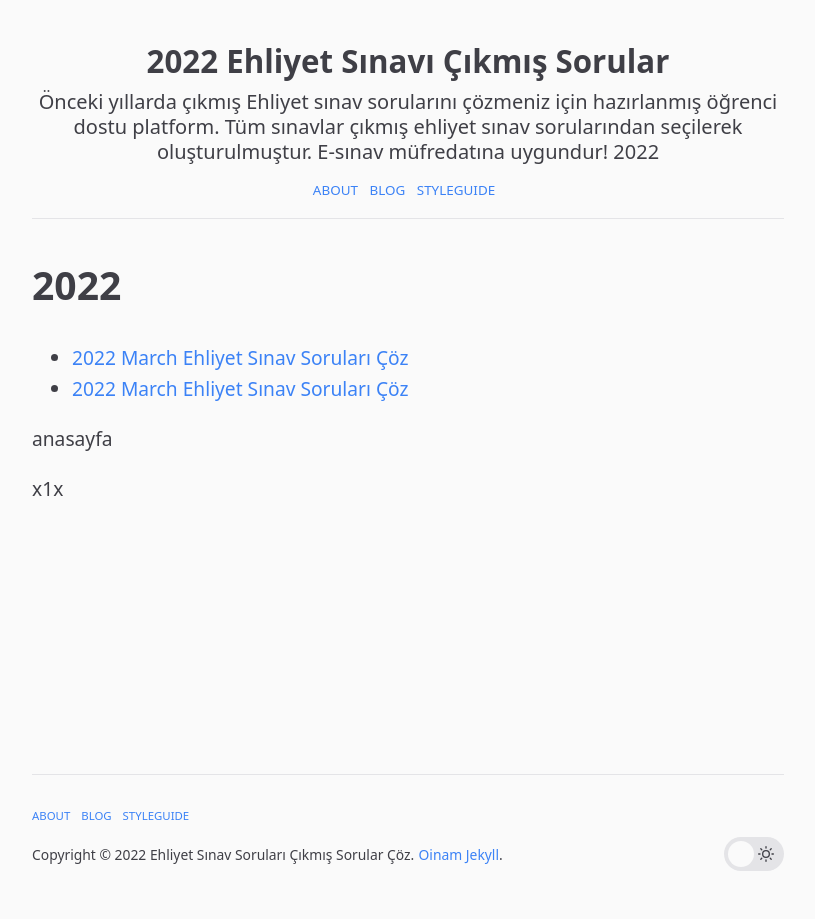
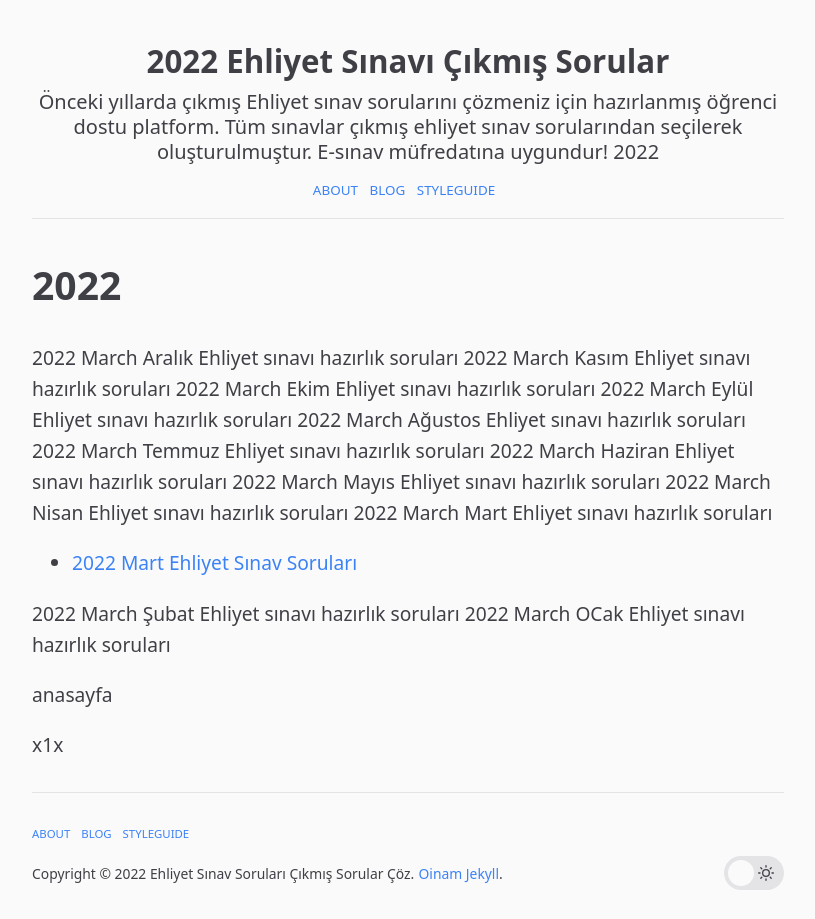
Before and after one commit to ehliyetsinav/ehliyetsinav.github.io, a Jekyll site: the page built from index.md, in a window 1280 px wide. Shown: the whole page, without its empty margins (232-1047 px from the left). Built offline with Jekyll 4.4.1, drawn with Linux system fonts in a browser that asks for light colours.

Commit message:
Update ana.html

```diff
--- a/_includes/ana.html
+++ b/_includes/ana.html
@@ -1,5 +1,20 @@
--  [{{ "now" | date: "%Y %B" }} Ehliyet Sınav Soruları Çöz](https://forms.gle/V7VTqNYJG4UVSaT36 "Ehliyet Sınav Soruları Çöz")
--  [{{ "now" | date: "%Y %B" }} Ehliyet Sınav Soruları Çöz](https://forms.gle/5j68TiFT6rxhw1f5A "Ehliyet Sınav Soruları Çöz")
+{{ "now" | date: "%Y %B" }} Aralık Ehliyet sınavı hazırlık soruları
+{{ "now" | date: "%Y %B" }} Kasım Ehliyet sınavı hazırlık soruları
+{{ "now" | date: "%Y %B" }} Ekim Ehliyet sınavı hazırlık soruları
+{{ "now" | date: "%Y %B" }} Eylül Ehliyet sınavı hazırlık soruları
+{{ "now" | date: "%Y %B" }} Ağustos Ehliyet sınavı hazırlık soruları
+{{ "now" | date: "%Y %B" }} Temmuz Ehliyet sınavı hazırlık soruları
+{{ "now" | date: "%Y %B" }} Haziran Ehliyet sınavı hazırlık soruları
+{{ "now" | date: "%Y %B" }} Mayıs Ehliyet sınavı hazırlık soruları
+{{ "now" | date: "%Y %B" }} Nisan Ehliyet sınavı hazırlık soruları
+{{ "now" | date: "%Y %B" }} Mart Ehliyet sınavı hazırlık soruları
+
+-  [{{ "now" | date: "%Y" }} Mart Ehliyet Sınav Soruları ](https://ehliyetsinav.github.io/ehliyet-sinav-sorulari-mart/ "Ehliyet Sınav Soruları Çöz")
+
+
+{{ "now" | date: "%Y %B" }} Şubat Ehliyet sınavı hazırlık soruları
+{{ "now" | date: "%Y %B" }} OCak Ehliyet sınavı hazırlık soruları
+
 
 
 anasayfa
```
